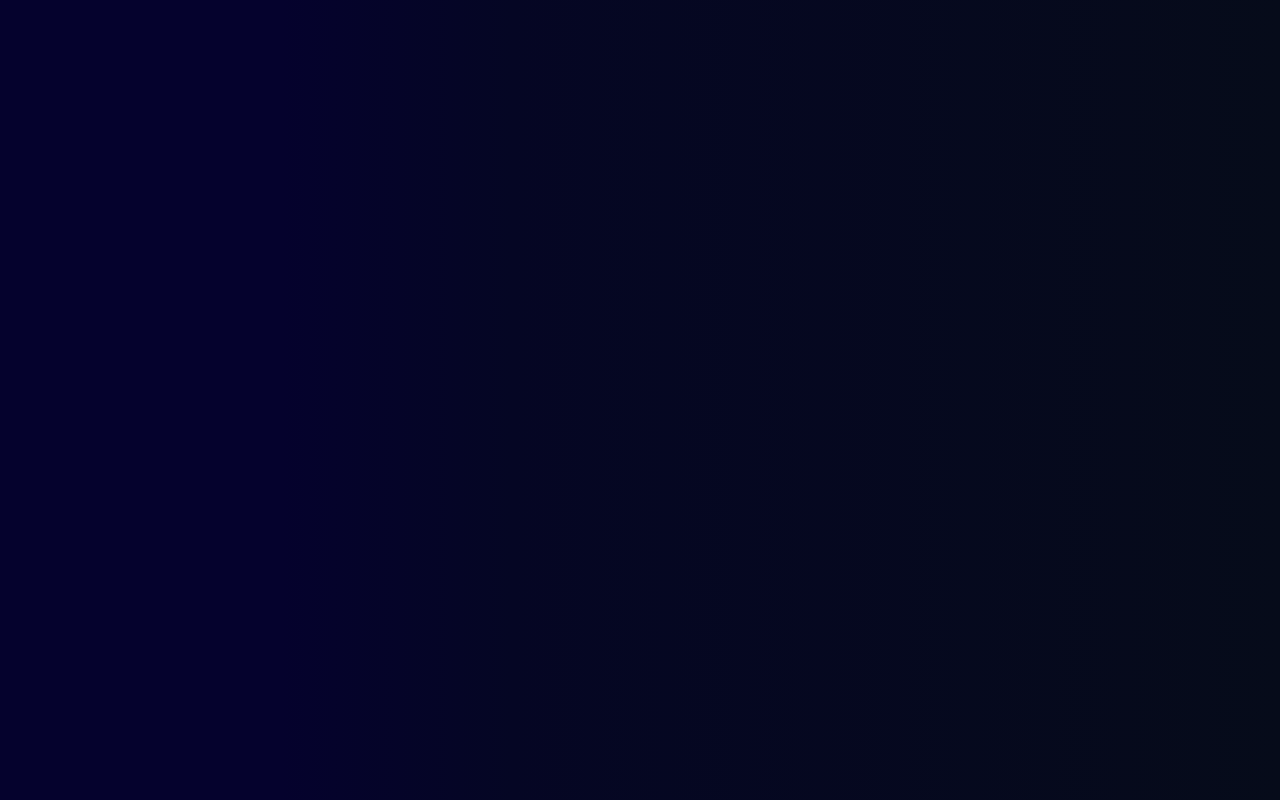
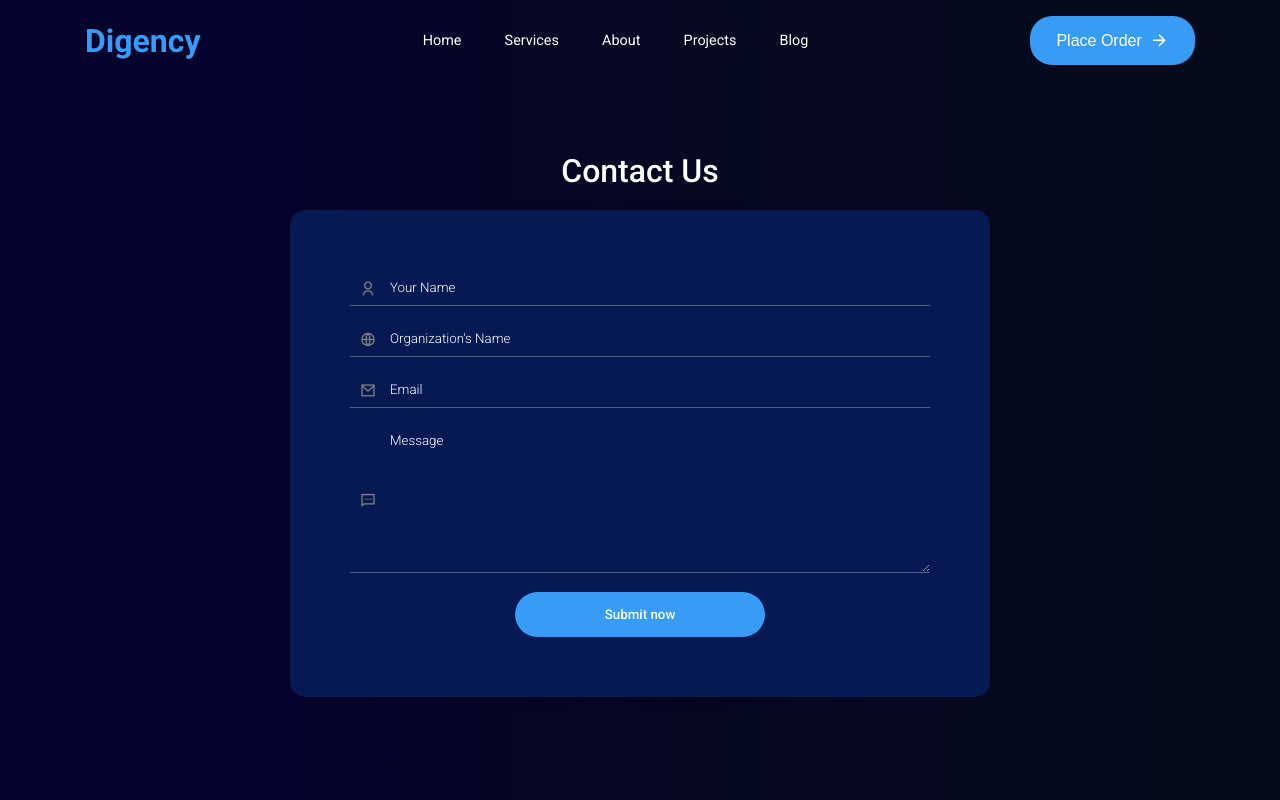
Before and after one commit to iameenalam/Digital-Agency-Website, a React (Create React App) app: page / in a window 1280 px wide. Both pictures are taken after a click on the button "Place Order". Shown: the top 800 px of the page. Built offline with nearby package versions, Linux system fonts and the light colour scheme.

Commit message:
added contact us section and did some styling

```diff
--- a/src/App.js
+++ b/src/App.js
@@ -22,11 +22,15 @@ function App() {
 
   return (
     <>
+      <Header onPlaceOrderClick={handlePlaceOrderClick} />
       {showContactUs ? (
-        <ContactUs />
+        <>
+          <ContactUs />
+          <Newsletter />
+          <Footer />
+        </>
       ) : (
         <>
-          <Header onPlaceOrderClick={handlePlaceOrderClick} />
           <Hero />
           <Counter />
           <Services />
--- a/src/components/UI/ContactUs.jsx
+++ b/src/components/UI/ContactUs.jsx
@@ -1,12 +1,58 @@
-import React from 'react'
-import '../../styles/contactus.css'
+import React from "react";
+import "../../styles/contactus.css";
 
 const ContactUs = () => {
   return (
-    <section id='contactus'>
+    <section id="contactus">
+      <h2>Contact Us</h2>
+      <div className="container">
+        <form>
+          <div className="form-group">
+            <i className="ri-user-line"></i>
+            <input
+              type="text"
+              id="name"
+              name="name"
+              placeholder="Your Name"
+              required
+            />
+          </div>
+          <div className="form-group">
+            <i className="ri-global-line"></i>
+            <input
+              type="text"
+              id="organization"
+              name="organization"
+              placeholder="Organization's Name"
+              required
+            />
+          </div>
+          <div className="form-group">
+            <i className="ri-mail-line"></i>
+            <input
+              type="email"
+              id="email"
+              name="email"
+              placeholder="Email"
+              required
+            />
+          </div>
+          <div className="form-group">
+            <i className="ri-message-2-line"></i>
+            <textarea
+              id="message"
+              name="message"
+              placeholder="Message"
+              required
+            ></textarea>
+          </div>
+          <button type="submit" className="btn-primary">
+            Submit now
+          </button>
+        </form>
+      </div>
+    </section>
+  );
+};
 
-    </section>
-  )
-}
-
-export default ContactUs
+export default ContactUs;
--- a/src/styles/contactus.css
+++ b/src/styles/contactus.css
@@ -0,0 +1,93 @@
+#contactus {
+    padding: 152px 0;
+    background-color: var(--body-bg);
+}
+
+#contactus .container {
+    max-width: 700px;
+    max-height: 1000px;
+    margin: 0 auto;
+    padding: 60px;
+    background-color: #071952;
+    box-shadow: 0 2px 10px rgba(0, 0, 0, 0.1);
+    border-radius: 15px;
+}
+
+#contactus h2 {
+    font-family: 'Roboto', sans-serif;
+    font-weight: 500;
+    font-size: 2rem;
+    text-align: center;
+    margin-bottom: 20px;
+    margin-top: -80px;
+    color: white;
+}
+
+#contactus form {
+    display: flex;
+    flex-direction: column;
+}
+
+#contactus .form-group {
+    position: relative;
+    margin-bottom: 15px;
+}
+
+#contactus .form-group i {
+    position: absolute;
+    top: 50%;
+    left: 10px;
+    transform: translateY(-50%);
+    color: grey;
+}
+
+#contactus .form-group input,
+#contactus .form-group textarea {
+    width: 100%;
+    padding: 10px 10px 10px 40px;
+    font-family: 'Roboto', sans-serif;
+    font-weight: 300;
+    border: none; /* Remove all borders */
+    border-bottom: 1px solid rgba(255, 255, 255, 0.3); /* Light and subtle bottom border */
+    border-radius: 0; /* Remove border-radius to match the line effect */
+    box-sizing: border-box;
+    background-color: transparent; /* Set background color to transparent */
+}
+
+#contactus .form-group input:focus,
+#contactus .form-group textarea:focus {
+    outline: none;
+    border-bottom-color: var(--btn-primary-bg); /* Change bottom border color on focus */
+}
+
+#contactus .form-group input::placeholder,
+#contactus .form-group textarea::placeholder {
+    color: white;
+}
+
+#contactus .form-group textarea {
+    resize: vertical;
+    height: 150px;
+}
+
+#contactus .btn-primary {
+    background-color: var(--btn-primary-bg);
+    color: white;
+    padding: 15px 90px;
+    border: none;
+    cursor: pointer;
+    font-family: 'Roboto', sans-serif;
+    font-weight: 500;
+    align-self: center;
+    border-radius: 50px;
+    transition: background-color 0.3s ease;
+}
+
+#contactus .btn-primary:hover {
+    background-color: var(--btn-secondary-bg);
+}
+
+#contactus .form-group input,
+#contactus .form-group textarea {
+    color: white;
+}
```
